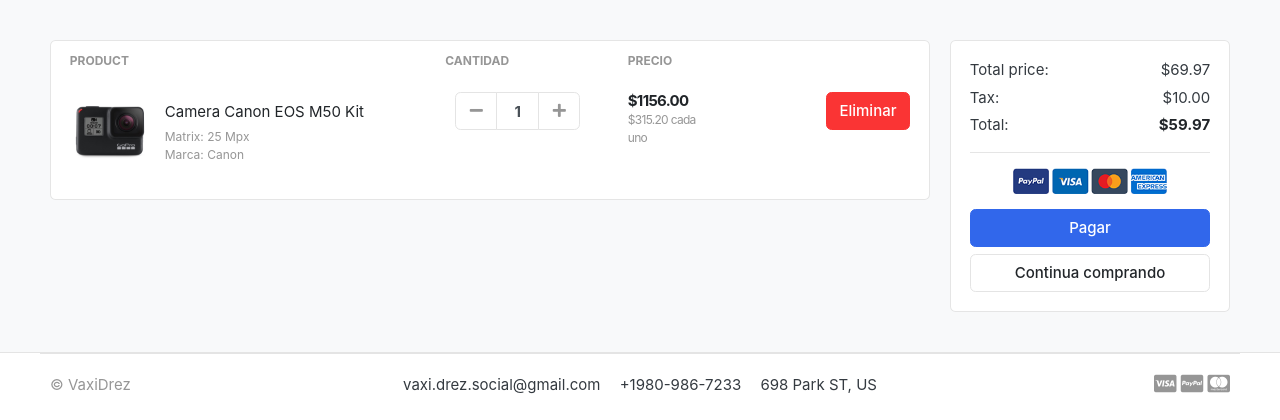
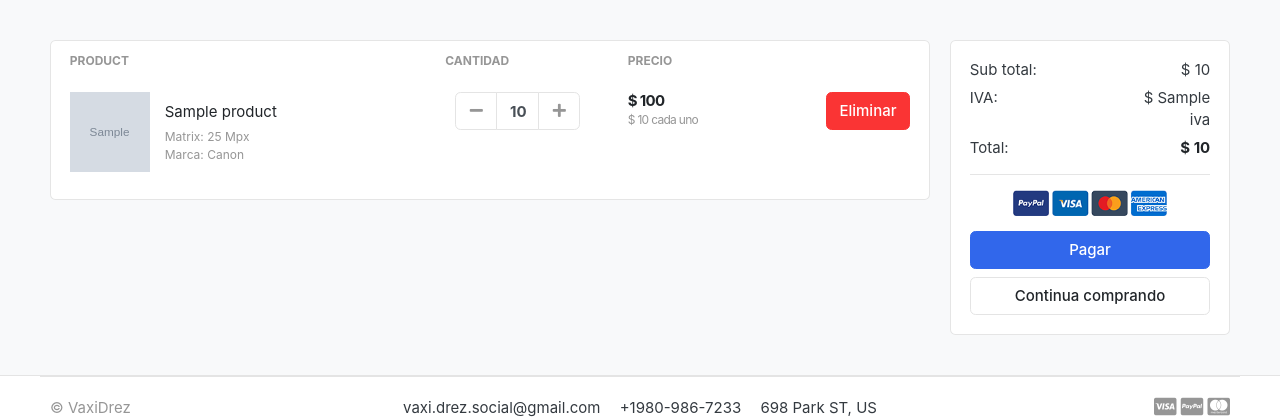
Before and after one commit to frsty/eccomerce, a Django app: template templates/store/cart.html in a window 1280 px wide. Shown: the part 118-538 px from the top of the page. Run offline with Django 4.2, Linux system fonts and the light colour scheme; tables that the repository leaves empty hold one stand-in row (values such as "Sample post"); the template is opened without the code that fills it: values that come from a table or form of the project are taken from there, most other values are stand-ins (such as "Sample title", 1, 10 or a date in 2020); grey boxes marked "Sample" are stand-in pictures; parts of the project's set-up code (start-up, migrations or seed data) failed here and were passed over; some web fonts are replaced.

Commit message:
cart mantenedor ready

```diff
--- a/carts/models.py
+++ b/carts/models.py
@@ -17,5 +17,9 @@
     quantity = models.IntegerField()
     is_active = models.BooleanField(default=True)
 
-    def __str__(self):
+    def sub_total(self):
+        return self.product.price * self.quantity
+
+
+    def __unicode__(self):
         return self.product
--- a/carts/urls.py
+++ b/carts/urls.py
@@ -3,4 +3,7 @@
 
 urlpatterns = [
     path('', views.cart, name='cart'),
+    path('add_cart/<int:product_id>/', views.add_cart, name='add_cart'),
+    path('remove_cart/<int:product_id>/', views.remove_cart, name='remove_cart'),
+     path('remove_cart_item/<int:product_id>/', views.remove_cart_item, name='remove_cart_item'),
 ]
--- a/templates/home.html
+++ b/templates/home.html
@@ -32,7 +32,7 @@
 			<a href="{{ product.get_url }}" class="img-wrap"> <img src="{{ product.images.url }}"> </a>
 			<figcaption class="info-wrap">
 				<a href="{{ product.get_url }}" class="title">{{product.product_name}}</a>
-				<div class="price mt-1">{{product.price}}</div>
+				<div class="price mt-1">$ {{product.price}}</div>
 			</figcaption>
 		</div>
 	</div>
--- a/templates/includes/navbar.html
+++ b/templates/includes/navbar.html
@@ -59,7 +59,7 @@
 							<a href="./register.html"> Registrar</a>
 						</div>
 					</div>
-					<a href="./cart.html" class="widget-header pl-3 ml-3">
+					<a href="{% url 'cart' %}" class="widget-header pl-3 ml-3">
 						<div class="icon icon-sm rounded-circle border"><i class="fa fa-shopping-cart"></i></div>
 						<span class="badge badge-pill badge-danger notify">0</span>
 					</a>
--- a/templates/store/cart.html
+++ b/templates/store/cart.html
@@ -21,12 +21,16 @@
     </tr>
     </thead>
     <tbody>
+
+
+    {% for cart_item in cart_items %}
+
     <tr>
         <td>
             <figure class="itemside align-items-center">
-                <div class="aside"><img src="./images/items/11.jpg" class="img-sm"></div>
+                <div class="aside"><img src="{{ cart_item.product.images.url }}" class="img-sm"></div>
                 <figcaption class="info">
-                    <a href="#" class="title text-dark">Camera Canon EOS M50 Kit</a>
+                    <a href="#" class="title text-dark">{{cart_item.product.product_name}}</a>
                     <p class="text-muted small">Matrix: 25 Mpx <br> Marca: Canon</p>
                 </figcaption>
             </figure>
@@ -36,25 +40,26 @@
                         <div class="col">
                             <div class="input-group input-spinner">
                                 <div class="input-group-prepend">
-                                <button class="btn btn-light" type="button" id="button-plus"> <i class="fa fa-minus"></i> </button>
+                                <a href="{% url 'remove_cart' cart_item.product.id %}" class="btn btn-light" type="button" id="button-plus"> <i class="fa fa-minus"></i> </a>
                                 </div>
-                                <input type="text" class="form-control"  value="1">
+                                <input type="text" class="form-control"  value="{{cart_item.quantity}}">
                                 <div class="input-group-append">
-                                <button class="btn btn-light" type="button" id="button-minus"> <i class="fa fa-plus"></i> </button>
+                                <a href="{% url 'add_cart' cart_item.product.id %}" class="btn btn-light" type="button" id="button-minus"> <i class="fa fa-plus"></i> </a>
                                 </div>
                             </div> <!-- input-group.// -->
                         </div> <!-- col.// -->
         </td>
         <td>
             <div class="price-wrap">
-                <var class="price">$1156.00</var>
-                <small class="text-muted"> $315.20 cada uno </small>
+                <var class="price">$ {{ cart_item.sub_total }}</var>
+                <small class="text-muted"> $ {{cart_item.product.price}} cada uno </small>
             </div> <!-- price-wrap .// -->
         </td>
         <td class="text-right">
-        <a href="" class="btn btn-danger"> Eliminar</a>
+        <a href="{% url 'remove_cart_item' cart_item.product.id %}" class="btn btn-danger"> Eliminar</a>
         </td>
     </tr>
+    {% endfor %}
     </tbody>
     </table>
     </div> <!-- card.// -->
@@ -65,23 +70,23 @@
             <div class="card">
             <div class="card-body">
                 <dl class="dlist-align">
-                  <dt>Total price:</dt>
-                  <dd class="text-right">$69.97</dd>
+                  <dt>Sub total:</dt>
+                  <dd class="text-right">$ {{ total }}</dd>
                 </dl>
                 <dl class="dlist-align">
-                  <dt>Tax:</dt>
-                  <dd class="text-right"> $10.00</dd>
+                  <dt>IVA:</dt>
+                  <dd class="text-right">$ {{ iva }}</dd>
                 </dl>
                 <dl class="dlist-align">
                   <dt>Total:</dt>
-                  <dd class="text-right text-dark b"><strong>$59.97</strong></dd>
+                  <dd class="text-right text-dark b"><strong>$ {{ grand_total}}</strong></dd>
                 </dl>
                 <hr>
                 <p class="text-center mb-3">
                     <img src="{% static './images/misc/payments.png' %}" height="26">
                 </p>
                 <a href="./place-order.html" class="btn btn-primary btn-block"> Pagar </a>
-                <a href="./store.html" class="btn btn-light btn-block">Continua comprando</a>
+                <a href="{% url 'store'%}" class="btn btn-light btn-block">Continua comprando</a>
             </div> <!-- card-body.// -->
             </div> <!-- card.// -->
 
--- a/templates/store/product_detail.html
+++ b/templates/store/product_detail.html
@@ -21,7 +21,7 @@
     <h2 class="title">{{ single_product.product_name }}</h2>
 
     <div class="mb-3">
-        <var class="price h4">{{ single_product.price }}</var>
+        <var class="price h4">$ {{ single_product.price }}</var>
     </div>
 
     <p>{{ single_product.descriptions }}</p>
@@ -71,7 +71,7 @@
         {% if single_product.stock <= 0 %}
           <h5>Producto fuera de stock</h5>
         {% else %}
-          <a href="./product-detail.html" class="btn  btn-primary"> <span class="text">Agregar al shopping cart</span> <i class="fas fa-shopping-cart"></i>  </a>
+          <a href="{% url 'add_cart' single_product.id %}" class="btn  btn-primary"> <span class="text">Agregar al carrito</span> <i class="fas fa-shopping-cart"></i>  </a>
         {%endif%}
 
     </article> <!-- product-info-aside .// -->
--- a/templates/store/store.html
+++ b/templates/store/store.html
@@ -139,7 +139,7 @@
                 <div class="fix-height">
                   <a href="{{ product.get_url }}" class="title">{{product.product_name}}</a>
                   <div class="price-wrap mt-2">
-                    <span class="price">{{product.price}}</span>
+                    <span class="price">$ {{product.price}}</span>
                   </div> <!-- price-wrap.// -->
                 </div>
                 <a href="#" class="btn btn-block btn-success">Añadir al carro </a>
```
Also changed, not shown: carts/views.py (+91 -5 lines), accounts/migrations/0001_initial.py, carts/migrations/0001_initial.py, category/migrations/0001_initial.py, category/migrations/0002_alter_category_options.py (deleted), store/migrations/0001_initial.py.
